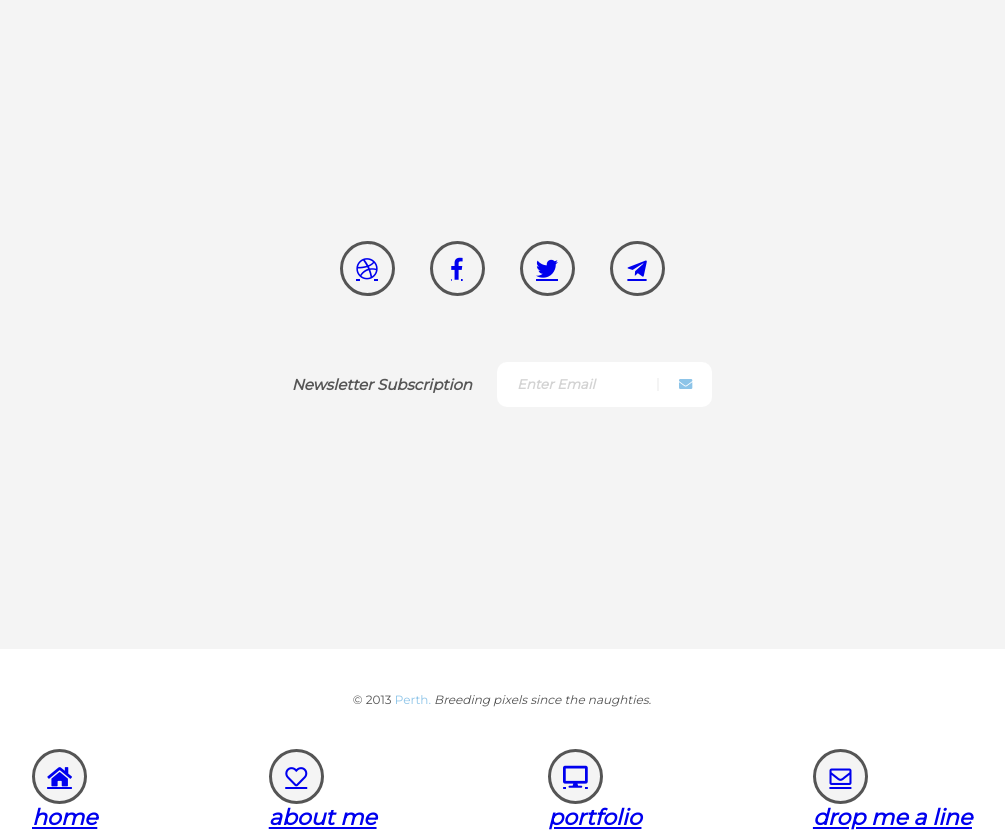
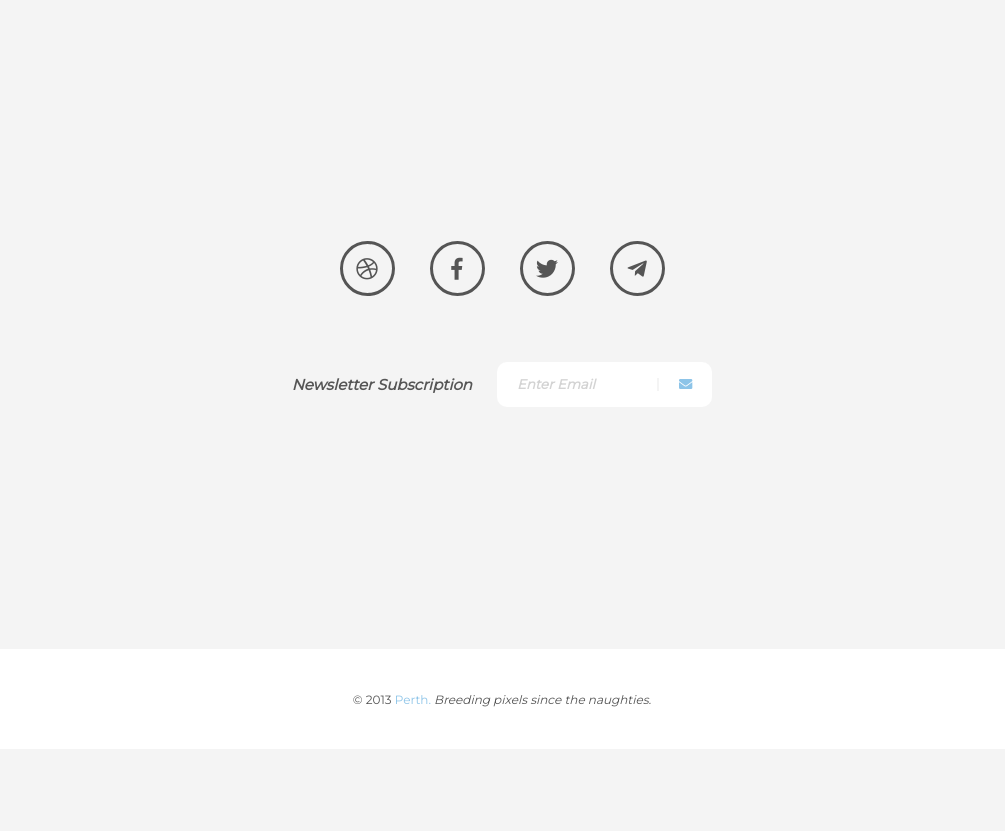
Before and after one commit to degorych/Introduction-to-FS-WD, a PHP site: page / in a window 1280 px wide. Shown: the part 2284-3115 px from the top of the page, without its empty margins (138-1143 px from the left). After the commit the page ends 2991 px from the top, so only its background shows below. Run offline with PHP 8.4, Linux system fonts and the light colour scheme; some libraries are stand-ins or nearby versions; some web fonts are replaced.

Commit message:
Add link styles, circle, styles for hidden menu, update styles for go-up

```diff
--- a/WD_ST2_Perth/css/style.css
+++ b/WD_ST2_Perth/css/style.css
@@ -41,6 +41,12 @@ h1 {
     line-height: normal;
 }
 
+a {
+    text-decoration: none;
+    color: #fff;
+    cursor: pointer;
+}
+
 .container {
     width: 960px;
     box-sizing: border-box;
@@ -52,6 +58,14 @@ h1 {
 .bold-italic {
     font-weight: bold;
     font-style: italic;
+}
+
+.circle {
+    border-radius: 50%;
+    display: flex;
+    justify-content: center;
+    align-items: center;
+    font-size: 22px;
 }
 
 /* --- Buttons --- */
@@ -92,6 +106,10 @@ nav {
     display: flex;
     justify-content: space-between;
     align-items: center;
+}
+
+.burger {
+    z-index: 2;
 }
 
 .logo {
@@ -187,8 +205,11 @@ blockquote {
 .about-mail {
     margin-top: 68px;
     margin-bottom: 20px;
+    border: 2px solid #64ad8f;
+}
+
+.about-mail i, .about-mail span {
     color: #64ad8f;
-    border: 2px solid #64ad8f;
 }
 
 .about-mail i {
@@ -240,9 +261,12 @@ blockquote {
 }
 
 .dribble {
-    color: #cc4d86;
     border: 2px solid #cc4d86;
     margin-top: 30px;
+}
+
+.dribble i, .dribble span {
+    color: #cc4d86;
 }
 
 .dribble i {
@@ -304,17 +328,13 @@ blockquote {
     margin-bottom: 65px;
 }
 
-.circle {
+.circle-social {
     width: 55px;
     height: 55px;
-    border-radius: 50%;
     background: #f4f4f4;
     border: 3px solid #555;
-    display: flex;
-    justify-content: center;
-    align-items: center;
     box-sizing: border-box;
-    font-size: 22px;
+    color: #555;
 }
 
 .contacts-form {
@@ -404,7 +424,6 @@ footer {
 
 footer a {
     color: #8dc4e8;
-    text-decoration: none;
 }
 
 .copyright-text {
@@ -412,7 +431,7 @@ footer a {
 }
 
 /* --- Go up button --- */
-.go-up {
+#go-up {
     position: fixed;
     bottom: 30px;
     right: 60px;
@@ -420,12 +439,62 @@ footer a {
     height: 40px;
     border-radius: 5px;
     background: #c9c9c9;
-    display: flex;
+    opacity: 0.7;
+    display: none;
     align-items: center;
     justify-content: center;
     color: #545454;
-    font-size: 20px;
+    font-size: 14px;
     cursor: pointer;
+}
+
+/* --- Hidden menu --- */
+#hidden-menu {
+    display: none;
+    position: absolute;
+    right: 0;
+    top: 0;
+    width: 100%;
+    height: 653px;
+    background: #d87779;
+    opacity: 0.9;
+    z-index: 1;
+    justify-content: center;
+    align-items: center;
+}
+
+#hidden-menu .container {
+    display: flex;
+    justify-content: center;
+}
+
+.menu {
+    width: 160px;
+    height: 100%;
+    display: flex;
+    flex-direction: column;
+    justify-content: flex-start;
+    align-items: flex-start;
+}
+
+.menu a {
+    width: auto;
+    margin: 10px 0;
+    display: flex;
+    flex-direction: row;
+    align-items: center;
+}
+
+.menu span {
+    font-size: 12px;
+    margin-left: 20px;
+}
+
+.circle-menu {
+    width: 50px;
+    height: 50px;
+    background: #fff;
+    color: #73aada;
 }
 
 /* --- Break points --- */
```
